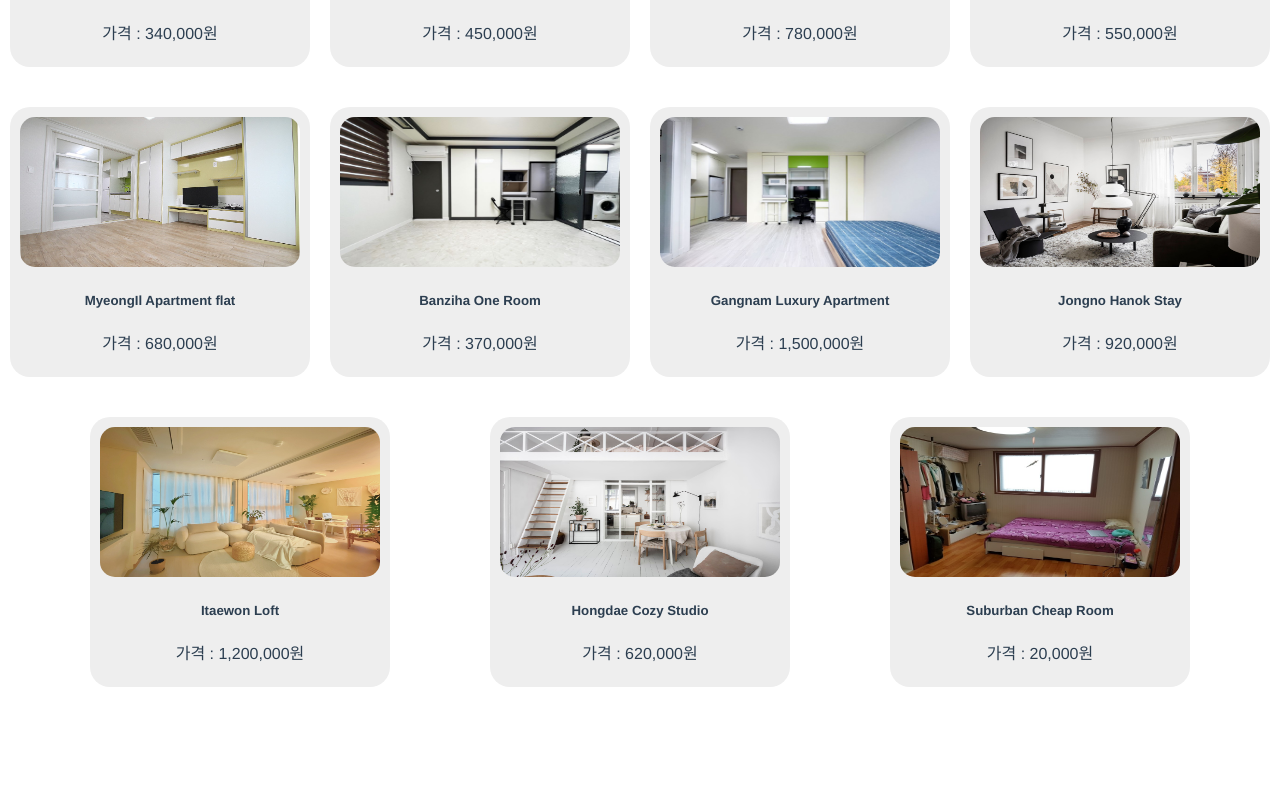
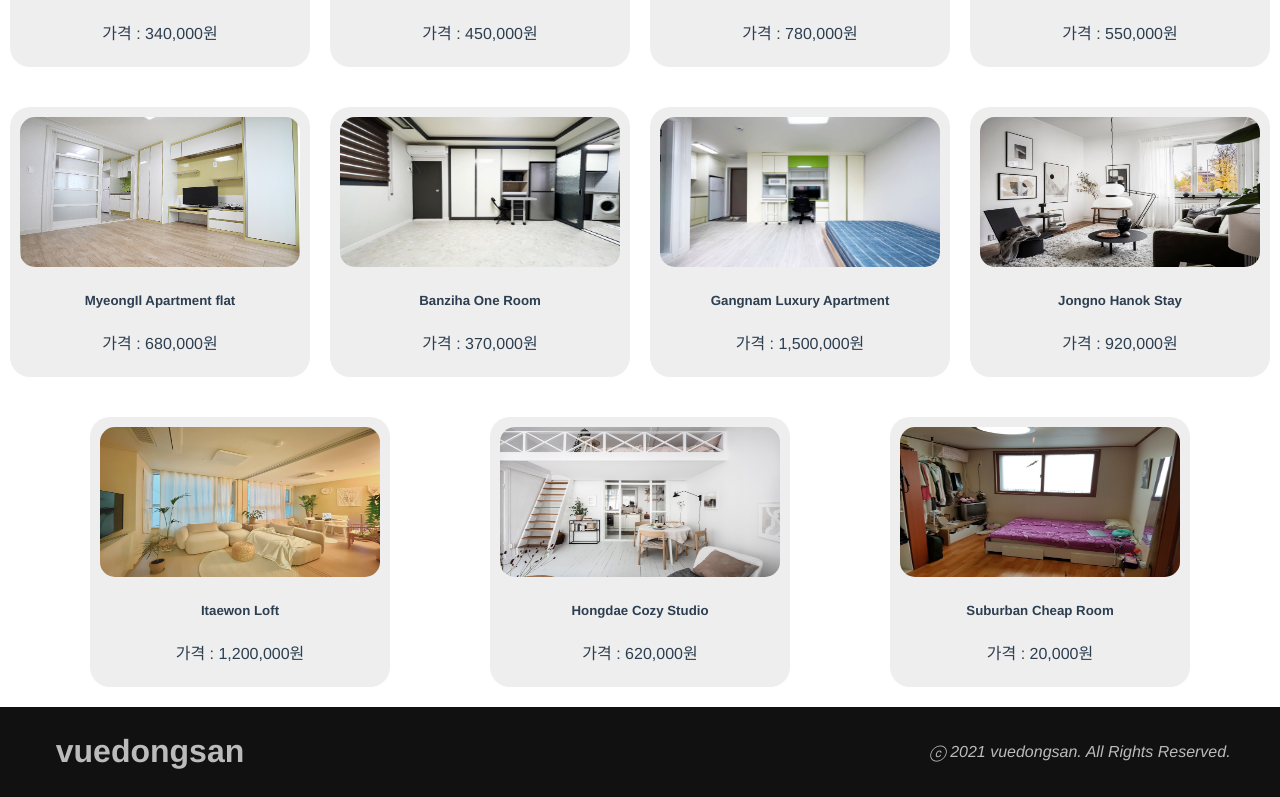
Before and after one commit to TaeWoongYoun/vuedongsan, a Vue app: page / in a window 1280 px wide. Shown: the part 353-1150 px from the top of the page. Before the commit the page ends 1060 px from the top, so only its background shows below. Built offline with nearby package versions, Linux system fonts and the light colour scheme.

Commit message:
feat : App footer

```diff
--- a/src/App.vue
+++ b/src/App.vue
@@ -1,6 +1,8 @@
 <template>
   <div id="app">
+
     <AppHeader />
+
     <div class="black-bg" v-if="modal !== null">
       <div class="white-bg">
         <h2>상세페이지</h2>
@@ -16,12 +18,16 @@
         <p class="price">가격 : {{ p.price }}원</p>
       </div>
     </div>
+
+    <AppFooter />
+
   </div>
 </template>
 
 <script>
 import data from './data/post.js'
 import AppHeader from './components/AppHeader.vue';
+import AppFooter from './components/AppFooter.vue';
 
 export default {
   name: 'App',
@@ -41,7 +47,8 @@ export default {
     }
   },
   components: {
-    AppHeader
+    AppHeader,
+    AppFooter
   }
 }
 </script>
--- /dev/null
+++ b/src/components/AppFooter.vue
@@ -0,0 +1,34 @@
+<template>
+    <footer>
+        <div class="logo">
+            <h1>vuedongsan</h1>
+        </div>
+        <address>ⓒ 2021 vuedongsan. All Rights Reserved.</address>
+    </footer>
+</template>
+
+<style scoped>
+    footer{
+        width: 100%;
+        height: 90px;
+        display: flex;
+        align-items: center;
+        justify-content: space-between;
+        background: #111;
+        color: #bbb;
+    }
+
+    .logo{
+        width: 300px;
+        height: 100%;
+        text-align: center;
+        align-content: center;
+    }
+
+    address{
+        width: 400px;
+        height: 100%;
+        text-align: center;
+        align-content: center;
+    }
+</style>
```
